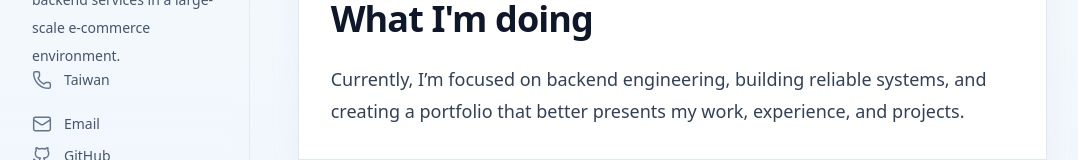
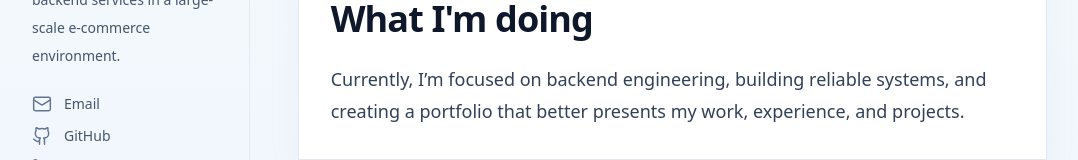
Before and after one commit to me0830code/me0830code.github.io, a React (Vite) app: page / in a window 1280 px wide. Shown: the part 498-658 px from the top of the page, without its empty margins (24-1102 px from the left). Built offline with nearby package versions, Linux system fonts and the light colour scheme.

Commit message:
Update UIs

```diff
--- a/src/component/leftSideBar/ContactInfo.tsx
+++ b/src/component/leftSideBar/ContactInfo.tsx
@@ -18,10 +18,10 @@ type ContactItem = {
   export function ContactInfo({ location, items }: ContactInfoProps) {
     return (
       <div className="space-y-4 text-sm">
-      <div className="flex items-center gap-3 text-slate-600">
-        <span className="shrink-0 text-slate-500">{location.icon}</span>
-        <span>{location.label}</span>
-      </div>
+      {/* <div className="flex items-center gap-3 text-slate-600"> */}
+        {/* <span className="shrink-0 text-slate-500">{location.icon}</span> */}
+        {/* <span>{location.label}</span> */}
+      {/* </div> */}
 
 
         <div className="mt-6 space-y-3">
--- a/src/component/leftSideBar/ProfileInfo.tsx
+++ b/src/component/leftSideBar/ProfileInfo.tsx
@@ -17,11 +17,6 @@ export function ProfileInfo() {
       title={PERSONAL_INFO.COMPANY}
       className="inline-flex items-center transition hover:opacity-80 text-black font-semibold"
     >Coupang
-      {/* <img
-        src="https://upload.wikimedia.org/wikipedia/commons/3/35/Coupang_logo.png"
-        alt={PERSONAL_INFO.COMPANY}
-        className="h-5 w-auto object-contain"
-      /> */}
     </a>
     </p>
             <p className="mt-3 max-w-xs text-sm leading-7 text-slate-600">
```
